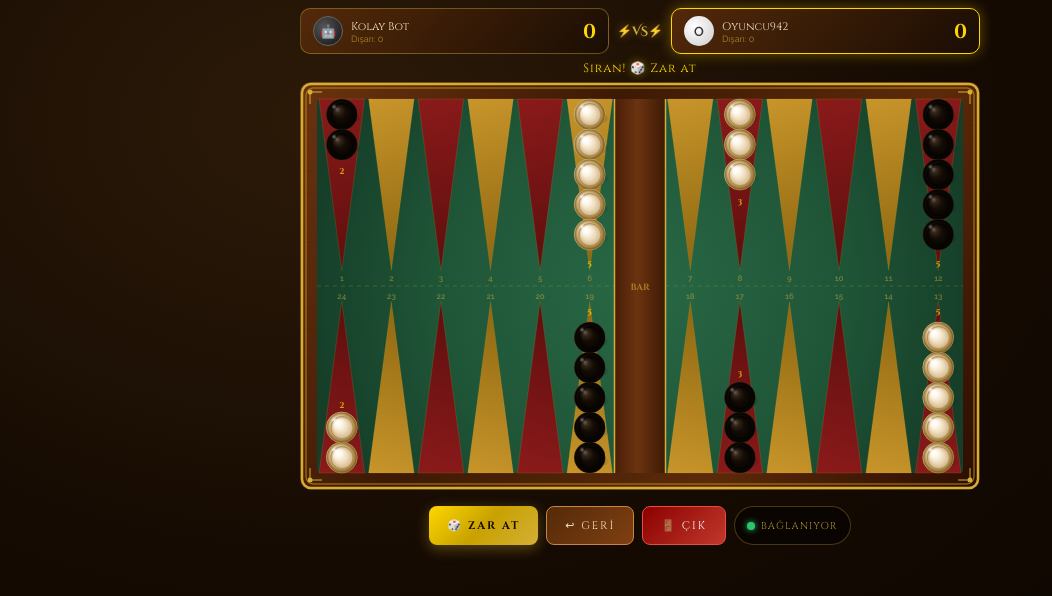
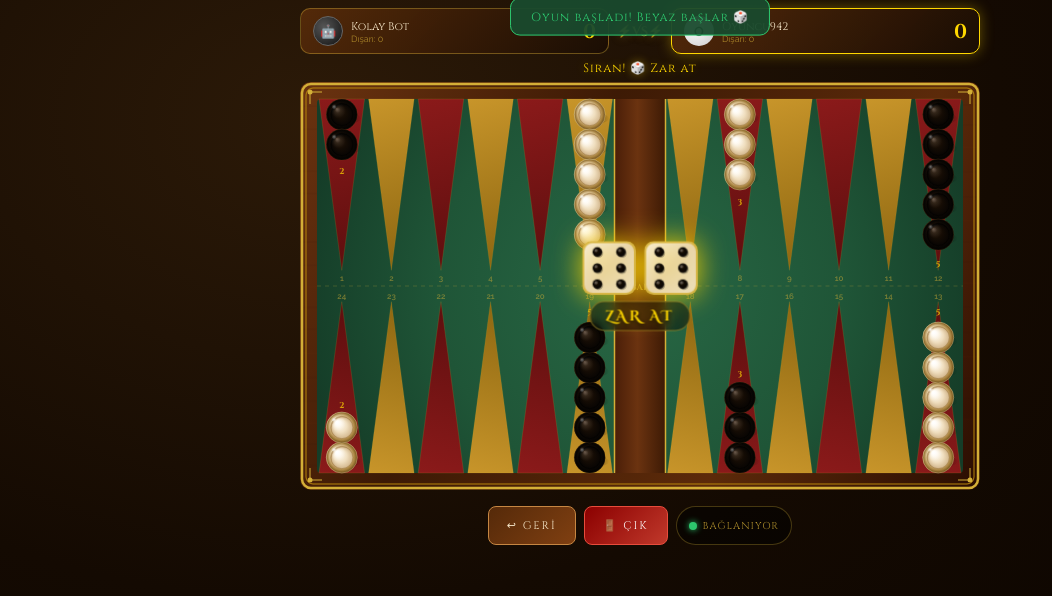
Before and after one commit to onurakbaltr/tav, a website: page public/index.html in a window 1280 px wide. Both pictures are taken after a click on the button "🤖 KOLAY". Shown: the whole page, without its empty margins (0-1052 px from the left). Drawn offline with Linux system fonts and the light colour scheme.

Commit message:
Add files via upload

```diff
--- a/public/index.html
+++ b/public/index.html
@@ -112,6 +112,44 @@
   100%{transform:rotateX(360deg)rotateY(360deg)scale(1)}
 }
 .ctrl-row{display:flex;gap:8px;margin-top:8px;flex-wrap:wrap;justify-content:center;}
+
+/* ── ROLL OVERLAY (on board) ── */
+#rollOverlay{
+  position:absolute;
+  left:50%;top:50%;
+  transform:translate(-50%,-50%);
+  display:flex;flex-direction:column;align-items:center;gap:6px;
+  cursor:pointer;
+  z-index:10;
+  pointer-events:none;
+  opacity:0;
+  transition:opacity .3s ease;
+}
+#rollOverlay.visible{
+  pointer-events:auto;
+  opacity:1;
+  animation:rollPulse 1.6s ease-in-out infinite;
+}
+@keyframes rollPulse{
+  0%,100%{transform:translate(-50%,-50%) scale(1);}
+  50%{transform:translate(-50%,-50%) scale(1.06);}
+}
+.roll-dice-icons{display:flex;gap:8px;filter:drop-shadow(0 0 14px rgba(255,215,0,.9));}
+.roll-label{
+  font-family:'Cinzel Decorative',serif;
+  font-size:clamp(10px,2.5vw,14px);
+  letter-spacing:3px;
+  color:var(--gold2);
+  text-shadow:0 0 16px rgba(255,215,0,.9),0 2px 4px #000;
+  background:rgba(0,0,0,.45);
+  padding:4px 14px;border-radius:20px;
+  border:1px solid rgba(212,175,55,.5);
+  backdrop-filter:blur(4px);
+}
+/* Dice row stays below board for rolled dice display */
+.dice-row{display:flex;align-items:center;justify-content:center;
+  gap:16px;margin-top:8px;width:var(--bw);}
+.dice-group{display:flex;gap:6px;align-items:center;}
 .conn-badge{display:flex;align-items:center;gap:6px;background:rgba(0,0,0,.5);
   border:1px solid rgba(212,175,55,.3);border-radius:20px;padding:4px 12px;
   font-size:10px;font-family:'Cinzel',serif;color:rgba(212,175,55,.8);letter-spacing:1px;}
@@ -206,12 +244,21 @@
   </div>
 
   <div class="status-bar" id="statusMsg">Yükleniyor...</div>
-  <div class="board-wrap"><canvas id="board"></canvas></div>
+  <div class="board-wrap">
+    <canvas id="board"></canvas>
+    <!-- Roll button overlay — shown on board when it's your turn to roll -->
+    <div id="rollOverlay" onclick="doRoll()">
+      <div class="roll-dice-icons">
+        <canvas id="overlayDie1" width="52" height="52" style="border-radius:9px;"></canvas>
+        <canvas id="overlayDie2" width="52" height="52" style="border-radius:9px;"></canvas>
+      </div>
+      <div class="roll-label">ZAR AT</div>
+    </div>
+  </div>
 
   <div class="dice-row"><div class="dice-group" id="diceGroup"></div></div>
 
   <div class="ctrl-row">
-    <button class="btn btn-g" id="btnRoll" onclick="doRoll()" disabled>🎲 ZAR AT</button>
     <button class="btn btn-w" onclick="undoMove()">↩ Geri</button>
     <button class="btn btn-r" onclick="leaveGame()">🚪 Çık</button>
     <div class="conn-badge"><div class="pdot" id="connDot"></div><span id="connLbl">BAĞLANIYOR</span></div>
@@ -447,9 +494,11 @@
 // ── GAME ACTIONS ──────────────────────────────────────────
 function doRoll() {
   if (!G || G.rolled || G.gameOver) return;
+  if (vsAI && aiThinking) return;
   const isMyTurn = vsAI ? G.turn === 'white' : G.turn === myColor;
   if (!isMyTurn) return;
 
+  updateRollOverlay(false, G.turn); // hide immediately
   if (vsAI) {
     const d1=Math.ceil(Math.random()*6), d2=Math.ceil(Math.random()*6);
     G.rolledDice=[d1,d2];
@@ -522,7 +571,10 @@
   selectedPoint=null; validMoves=[];
   updateDiceUI();
   renderGame();
-  if (vsAI && G.turn==='black' && !G.gameOver) setTimeout(aiTakeTurn, 600);
+  if (vsAI && G.turn==='black' && !G.gameOver) {
+    updateRollOverlay(false, 'black'); // AI rolls itself, no overlay
+    setTimeout(aiTakeTurn, 600);
+  }
 }
 
 function undoMove() {
@@ -689,6 +741,114 @@
   return true;
 }
 
+// ── ROLL OVERLAY ─────────────────────────────────────────
+function updateRollOverlay(visible, turn) {
+  const ov = document.getElementById('rollOverlay');
+  if (!ov) return;
+  if (visible) {
+    ov.classList.add('visible');
+    // Draw two question-mark dice showing it's time to roll
+    drawOverlayDie('overlayDie1', turn==='white');
+    drawOverlayDie('overlayDie2', turn==='white');
+  } else {
+    ov.classList.remove('visible');
+  }
+}
+
+function drawOverlayDie(canvasId, isWhite) {
+  const cv = document.getElementById(canvasId);
+  if (!cv) return;
+  const c = cv.getContext('2d');
+  const S = 52;
+  c.clearRect(0,0,S,S);
+
+  // Background
+  const bg = c.createLinearGradient(0,0,S,S);
+  if(isWhite){
+    bg.addColorStop(0,'#f9f0e0'); bg.addColorStop(.5,'#e8d5b0'); bg.addColorStop(1,'#ede0c0');
+  } else {
+    bg.addColorStop(0,'#2a1a08'); bg.addColorStop(.5,'#180e04'); bg.addColorStop(1,'#221408');
+  }
+  c.fillStyle = bg;
+  c.roundRect(0,0,S,S,10); c.fill();
+
+  // Gold border glow
+  c.strokeStyle = 'rgba(212,175,55,.85)';
+  c.lineWidth = 2;
+  c.roundRect(1,1,S-2,S-2,9); c.stroke();
+
+  // Shimmer overlay
+  const sh = c.createRadialGradient(S*.3,S*.3,0,S*.5,S*.5,S*.7);
+  sh.addColorStop(0,'rgba(255,215,0,.18)');
+  sh.addColorStop(1,'rgba(255,215,0,0)');
+  c.fillStyle=sh; c.roundRect(0,0,S,S,10); c.fill();
+
+  // Draw a random pip pattern (1-6) — changes each frame for liveliness
+  const n = Math.floor(Date.now()/400) % 6 + 1;  // cycles 1-6
+  const PIPS = {
+    1:[[.5,.5]],
+    2:[[.28,.28],[.72,.72]],
+    3:[[.28,.28],[.5,.5],[.72,.72]],
+    4:[[.28,.28],[.72,.28],[.28,.72],[.72,.72]],
+    5:[[.28,.28],[.72,.28],[.5,.5],[.28,.72],[.72,.72]],
+    6:[[.28,.2],[.72,.2],[.28,.5],[.72,.5],[.28,.8],[.72,.8]]
+  };
+  const pips = PIPS[n];
+  const PR = S * 0.088;
+  for(const[px,py] of pips){
+    const cx=px*S, cy=py*S;
+    // shadow
+    c.beginPath(); c.arc(cx+1,cy+1,PR,0,Math.PI*2);
+    c.fillStyle='rgba(0,0,0,.35)'; c.fill();
+    // pip
+    const pg = c.createRadialGradient(cx-PR*.3,cy-PR*.35,0,cx,cy,PR);
+    if(isWhite){
+      pg.addColorStop(0,'#2a1a08'); pg.addColorStop(.6,'#100a04'); pg.addColorStop(1,'#060402');
+    } else {
+      pg.addColorStop(0,'#ffe090'); pg.addColorStop(.6,'#d4a030'); pg.addColorStop(1,'#806010');
+    }
+    c.beginPath(); c.arc(cx,cy,PR,0,Math.PI*2);
+    c.fillStyle=pg; c.fill();
+    // glint
+    c.beginPath(); c.arc(cx-PR*.28,cy-PR*.3,PR*.32,0,Math.PI*2);
+    c.fillStyle=isWhite?'rgba(255,255,255,.3)':'rgba(255,240,160,.25)'; c.fill();
+  }
+}
+
+// Animate overlay dice while visible
+let overlayAnimFrame = null;
+function startOverlayAnim() {
+  if(overlayAnimFrame) return;
+  const loop = () => {
+    const ov = document.getElementById('rollOverlay');
+    if(ov && ov.classList.contains('visible') && G) {
+      drawOverlayDie('overlayDie1', G.turn==='white');
+      drawOverlayDie('overlayDie2', G.turn==='white');
+      overlayAnimFrame = requestAnimationFrame(loop);
+    } else {
+      overlayAnimFrame = null;
+    }
+  };
+  overlayAnimFrame = requestAnimationFrame(loop);
+}
+
+// Patch updateRollOverlay to trigger animation
+const _origUpdateRollOverlay = updateRollOverlay;
+// (animation is started from renderGame via MutationObserver-free approach —
+//  we'll hook it directly in updateRollOverlay below — redefine:)
+
+// Override to also start animation loop
+function updateRollOverlay(visible, turn) {
+  const ov = document.getElementById('rollOverlay');
+  if (!ov) return;
+  if (visible) {
+    ov.classList.add('visible');
+    startOverlayAnim();
+  } else {
+    ov.classList.remove('visible');
+  }
+}
+
 // ── CANVAS ────────────────────────────────────────────────
 const canvas=document.getElementById('board');
 const ctx=canvas.getContext('2d');
@@ -707,7 +867,8 @@
 function renderGame(){
   updateHUD();drawBoard();updateDiceUI();
   const myTurn=vsAI?(G.turn==='white'):(G.turn===myColor);
-  document.getElementById('btnRoll').disabled=G.rolled||G.gameOver||!myTurn||(vsAI&&aiThinking);
+  const canRollNow = !G.rolled && !G.gameOver && myTurn && !(vsAI&&aiThinking);
+  updateRollOverlay(canRollNow, G.turn);
   if(G.gameOver&&!document.getElementById('winModal').classList.contains('show'))showWinModal();
 }
 
```
